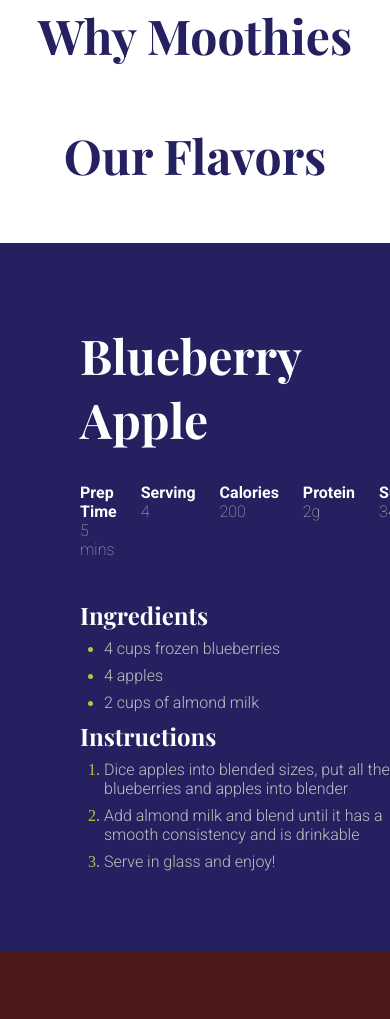
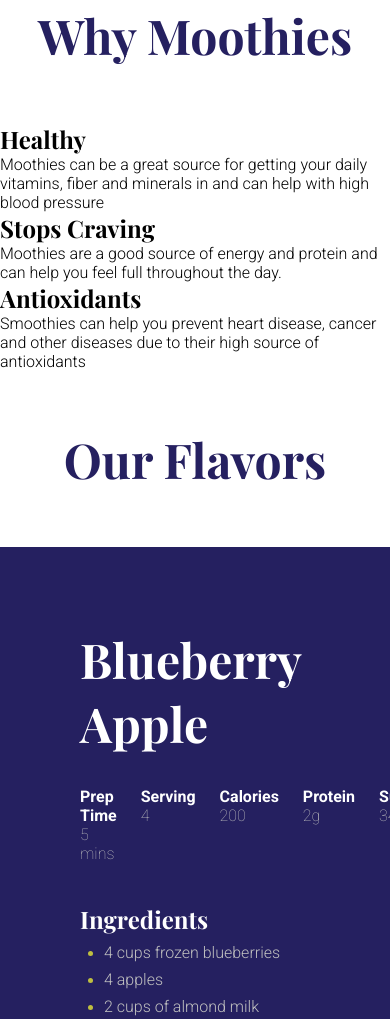
Before and after one commit to iamarale/moothies, a plain HTML site: page index.html in a window 390 px wide. Shown: the part 551-1570 px from the top of the page. Drawn offline with nearby package versions, Linux system fonts and the light colour scheme.

Commit message:
started responsiveness

```diff
--- a/index.html
+++ b/index.html
@@ -51,13 +51,30 @@
     </section>
 
     <!-- why moothies? -->
-    <section class="statement" id="statement">
+    <section class="statement" id="statement ">
       <h1 class="display-1 text-center my-l">Why Moothies</h1>
-      <div class="">
-        <div class="box box-one"></div>
-        <div class="box box-two"></div>
-        <div class="box box-three"></div>
-        <div class="box box-four"></div>
+      <div class="boxes">
+        <div class="box box-one">
+          <h1>Healthy</h1>
+          <p>
+            Moothies can be a great source for getting your daily vitamins,
+            fiber and minerals in and can help with high blood pressure
+          </p>
+        </div>
+        <div class="box box-two">
+          <h1>Stops Craving</h1>
+          <p>
+            Moothies are a good source of energy and protein and can help you
+            feel full throughout the day.
+          </p>
+        </div>
+        <div class="box box-three">
+          <h1>Antioxidants</h1>
+          <p>
+            Smoothies can help you prevent heart disease, cancer and other
+            diseases due to their high source of antioxidants
+          </p>
+        </div>
       </div>
     </section>
 
@@ -100,7 +117,7 @@
                 <p class="font-light font-white">34g</p>
               </div>
             </div>
-            <header>
+            <div class="ingredients">
               <h1 class="my-sm text-1 font-yellow">Ingredients</h1>
               <ul>
                 <li class="li-list-style ml-md">
@@ -113,8 +130,8 @@
                   <p class="font-white my-sm">2 cups of almond milk</p>
                 </li>
               </ul>
-            </header>
-            <header>
+            </div>
+            <div class="instructions">
               <h1 class="my-sm text-1 font-yellow">Instructions</h1>
               <ol>
                 <li class="list-style ml-md">
@@ -133,7 +150,7 @@
                   <p class="font-white my-sm">Serve in glass and enjoy!</p>
                 </li>
               </ol>
-            </header>
+            </div>
           </div>
         </div>
         <div class="flavors-wrapper-img flavors-wrapper-img-article-one"></div>
@@ -176,7 +193,7 @@
                 <p class="font-light font-white">20g</p>
               </div>
             </div>
-            <header>
+            <div class="ingredients">
               <h1 class="my-sm text-1 font-yellow">Ingredients</h1>
               <ul>
                 <li class="li-list-style ml-md">
@@ -192,8 +209,8 @@
                   <p class="font-white my-sm">Half a cup of almond milk</p>
                 </li>
               </ul>
-            </header>
-            <header>
+            </div>
+            <div class="instructions">
               <h1 class="my-sm text-1 font-yellow">Instructions</h1>
               <ol>
                 <li class="list-style ml-md">
@@ -211,7 +228,7 @@
                   <p class="font-white my-sm">Pour into glaass and</p>
                 </li>
               </ol>
-            </header>
+            </div>
           </div>
         </div>
       </article>
@@ -252,7 +269,7 @@
                 <p class="font-light font-white">34g</p>
               </div>
             </div>
-            <header>
+            <div class="ingredients">
               <h1 class="my-sm text-1 font-yellow">Ingredients</h1>
               <ul>
                 <li class="li-list-style ml-md">
@@ -271,8 +288,8 @@
                   <p class="font-white my-sm">1/4 cup of greek yogurt</p>
                 </li>
               </ul>
-            </header>
-            <header>
+            </div>
+            <div class="instructions">
               <h1 class="my-sm text-1 font-yellow">Instructions</h1>
               <ol>
                 <li class="list-style ml-md">
@@ -293,7 +310,7 @@
                   <p class="font-white my-sm">Serve and enjoy!</p>
                 </li>
               </ol>
-            </header>
+            </div>
           </div>
         </div>
         <div
```
